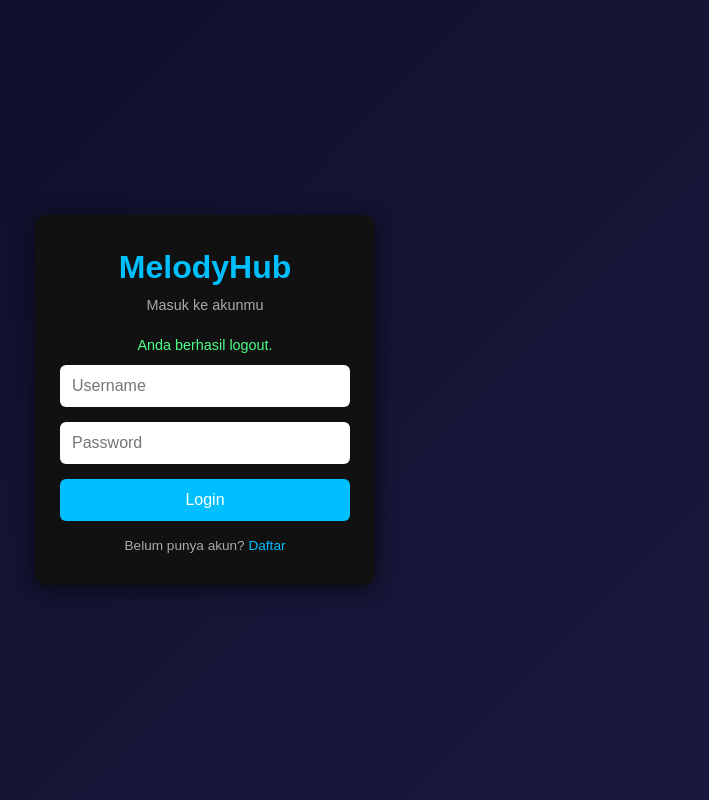
After one commit to Ikhsan-118/MelodyHub-Pemrograman_Web-, a PHP site: page /login.php?msg=logout in a window 1280 px wide. The commit adds this page. Shown: the whole page, without its empty margins (435-1144 px from the left). Run offline with PHP 8.4, Linux system fonts and the light colour scheme.

Commit message:
Update PT 4

```diff
--- a/css/style.css
+++ b/css/style.css
@@ -115,3 +115,110 @@ aside.right{background:linear-gradient(180deg,#071323,#03060b);border-radius:12p
 
 /* small focus */
 button:focus, a:focus, input:focus{outline:2px solid rgba(30,144,255,0.18);outline-offset:2px}
+
+
+/* Reset sederhana */
+* {
+    margin: 0;
+    padding: 0;
+    box-sizing: border-box;
+    font-family: Arial, Helvetica, sans-serif;
+}
+
+/* Background login */
+.login-body {
+    background: linear-gradient(135deg, #0d0d26, #1a1a40);
+    height: 100vh;
+    display: flex;
+    justify-content: center;
+    align-items: center;
+}
+
+/* Card container */
+.login-container {
+    width: 100%;
+    max-width: 380px;
+    padding: 20px;
+}
+
+.login-card {
+    background: #111;
+    border-radius: 12px;
+    padding: 30px 25px;
+    text-align: center;
+    box-shadow: 0 4px 20px rgba(0,0,0,0.6);
+    color: #fff;
+}
+
+/* Title */
+.login-title {
+    font-size: 2em;
+    font-weight: bold;
+    color: #00bfff;
+    margin-bottom: 5px;
+}
+
+.login-subtitle {
+    font-size: 0.9em;
+    margin-bottom: 20px;
+    color: #aaa;
+}
+
+/* Form */
+.login-form {
+    display: flex;
+    flex-direction: column;
+    gap: 15px;
+}
+
+.login-form input {
+    padding: 12px;
+    border: none;
+    border-radius: 6px;
+    outline: none;
+    font-size: 1em;
+}
+
+.login-btn {
+    padding: 12px;
+    border: none;
+    border-radius: 6px;
+    background: #00bfff;
+    color: white;
+    font-size: 1em;
+    cursor: pointer;
+    transition: background 0.3s;
+}
+
+.login-btn:hover {
+    background: #009acd;
+}
+
+/* Pesan error/success */
+.error {
+    color: #ff4d4d;
+    font-size: 0.9em;
+    margin-bottom: 10px;
+}
+
+.success {
+    color: #4dff88;
+    font-size: 0.9em;
+    margin-bottom: 10px;
+}
+
+/* Footer */
+.login-footer {
+    margin-top: 15px;
+    font-size: 0.85em;
+    color: #aaa;
+}
+
+.login-footer a {
+    color: #00bfff;
+    text-decoration: none;
+}
+
+.login-footer a:hover {
+    text-decoration: underline;
+}
--- /dev/null
+++ b/login.php
@@ -0,0 +1,60 @@
+<?php
+session_start();
+
+// Jika user sudah login, langsung ke dashboard
+if (isset($_SESSION['username'])) {
+    header("Location: dashboard.php");
+    exit();
+}
+
+$error = "";
+if ($_SERVER['REQUEST_METHOD'] === 'POST') {
+    $user = $_POST['username'] ?? '';
+    $pass = $_POST['password'] ?? '';
+
+    // Data login sederhana
+    if ($user === "Ikhsan" && $pass === "118") {
+        $_SESSION['username'] = $user;
+        header("Location: dashboard.php");
+        exit();
+    } else {
+        $error = "Username atau password salah!";
+    }
+}
+?>
+<!DOCTYPE html>
+<html lang="id">
+<head>
+    <meta charset="UTF-8">
+    <title>Login - MelodyHub</title>
+    <link rel="stylesheet" href="style.css">
+</head>
+<body class="login-body">
+    <div class="login-container">
+        <div class="login-card">
+            <h1 class="login-title">MelodyHub</h1>
+            <p class="login-subtitle">Masuk ke akunmu</p>
+
+            <?php if ($error): ?>
+                <p class="error"><?= $error ?></p>
+            <?php endif; ?>
+
+            <?php if (isset($_GET['msg']) && $_GET['msg'] === 'logout'): ?>
+                <p class="success">Anda berhasil logout.</p>
+            <?php endif; ?>
+
+            <?php if (isset($_GET['msg']) && $_GET['msg'] === 'belum_login'): ?>
+                <p class="error">Anda harus login terlebih dahulu!</p>
+            <?php endif; ?>
+
+            <form method="POST" action="login.php" class="login-form">
+                <input type="text" name="username" placeholder="Username" required>
+                <input type="password" name="password" placeholder="Password" required>
+                <button type="submit" class="login-btn">Login</button>
+            </form>
+
+            <p class="login-footer">Belum punya akun? <a href="#">Daftar</a></p>
+        </div>
+    </div>
+</body>
+</html>
```
Also changed, not shown: dashboard.php (renamed from index.html, +10 -1 lines), index.php (added, +19 -0 lines), logout.php (added, +8 -0 lines), 1 other file.
